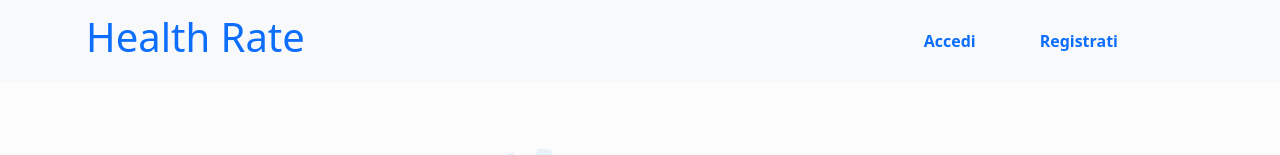
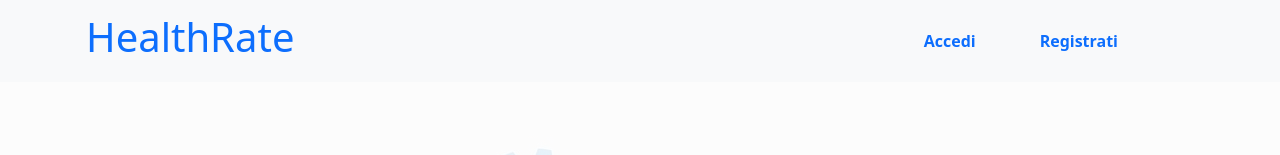
Before and after one commit to Nikcer/HealthRate, a React (Create React App) app in the folder client/: page / in a window 1280 px wide. Shown: the top 155 px of the page. Built offline with nearby package versions, Linux system fonts and the light colour scheme.

Commit message:
title nav

```diff
--- a/client/src/components/Navbar/Navbar.js
+++ b/client/src/components/Navbar/Navbar.js
@@ -22,7 +22,7 @@ const Navbr = () => {
       <Container>
         <Navbar.Brand className="ps-1">
           <NavLink to="/" className={styles.navlink}>
-            <h1>Health Rate</h1>
+            <h1>HealthRate</h1>
           </NavLink>
         </Navbar.Brand>
 
```
